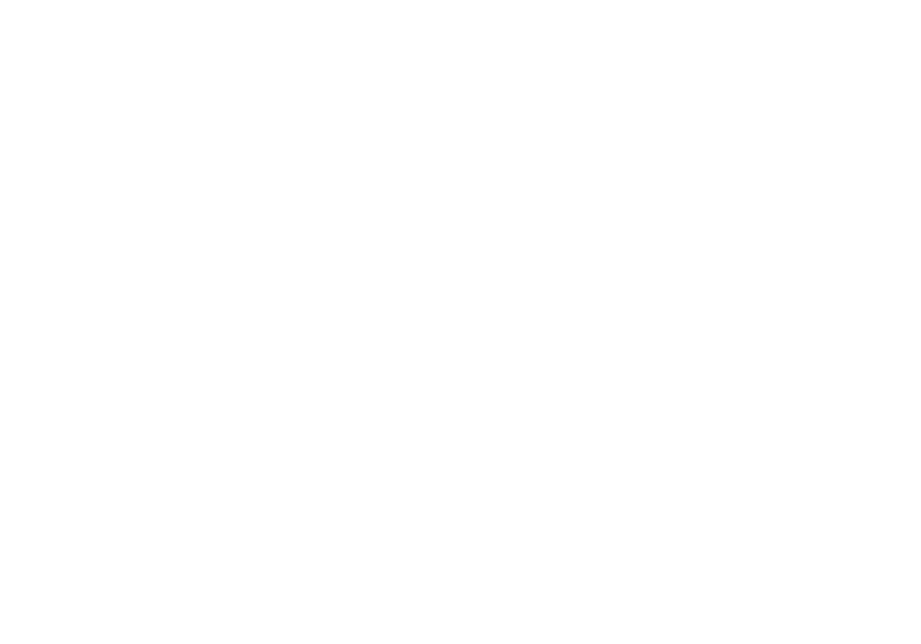
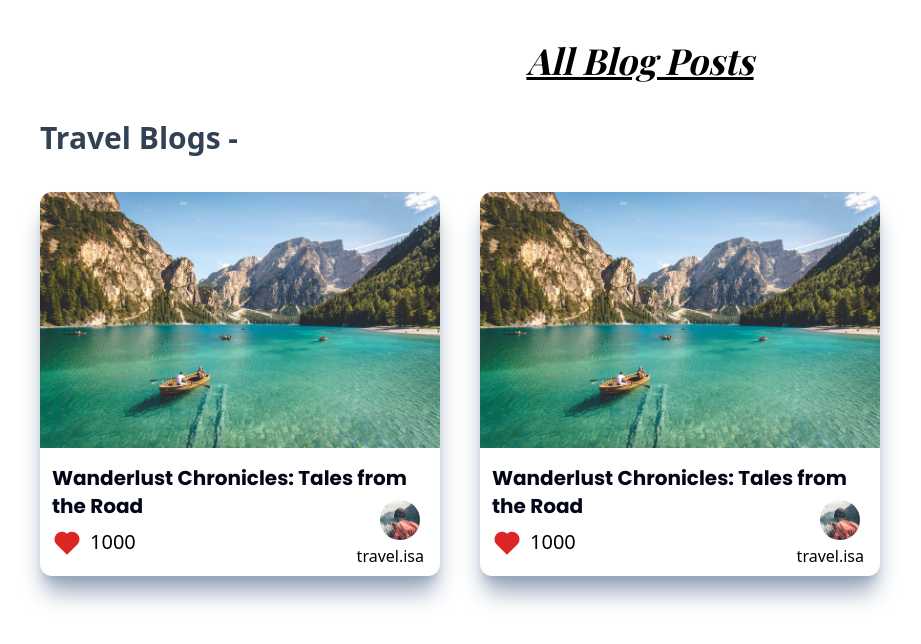
Before and after one commit to souravsaha5703/blog-react, a React (Vite) app: page /blogs in a window 1280 px wide. Before the commit this address had no page. Shown: the top 644 px of the page, without its empty margins (0-921 px from the left). Built offline with nearby package versions, Linux system fonts and the light colour scheme; a web font is replaced by a local one.

Commit message:
routes updated

```diff
--- a/src/Routes.jsx
+++ b/src/Routes.jsx
@@ -4,6 +4,7 @@
 import Explore from './Pages/Explore';
 import Signup from './Pages/Signup';
 import Login from './Pages/Login';
+import Blogs from './Pages/Blogs';
 
 const AppRouter=()=>{
     return(
@@ -15,6 +16,7 @@
                 </Route>
                 <Route path='register' element={<Signup/>}/>
                 <Route path='login' element={<Login/>}/>
+                <Route path='blogs' element={<Blogs/>}/>
             </Routes>
         </BrowserRouter>
     )
```
